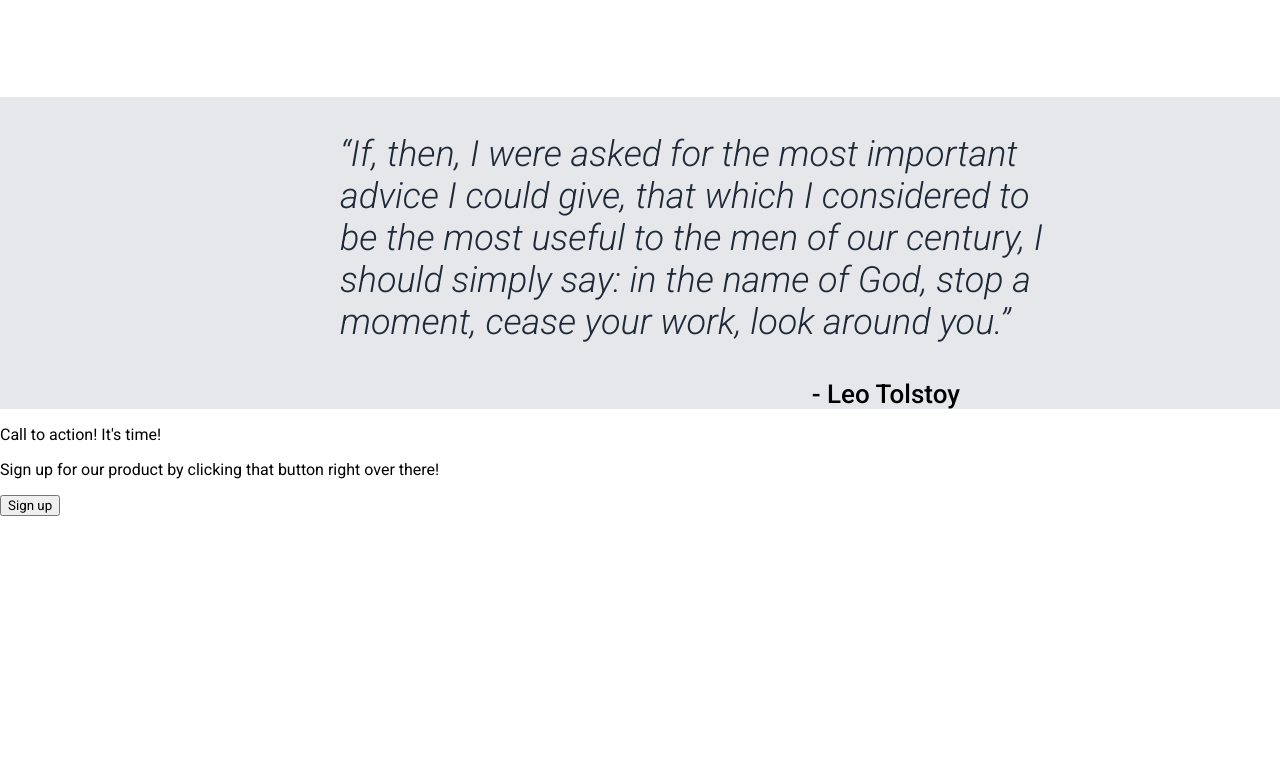
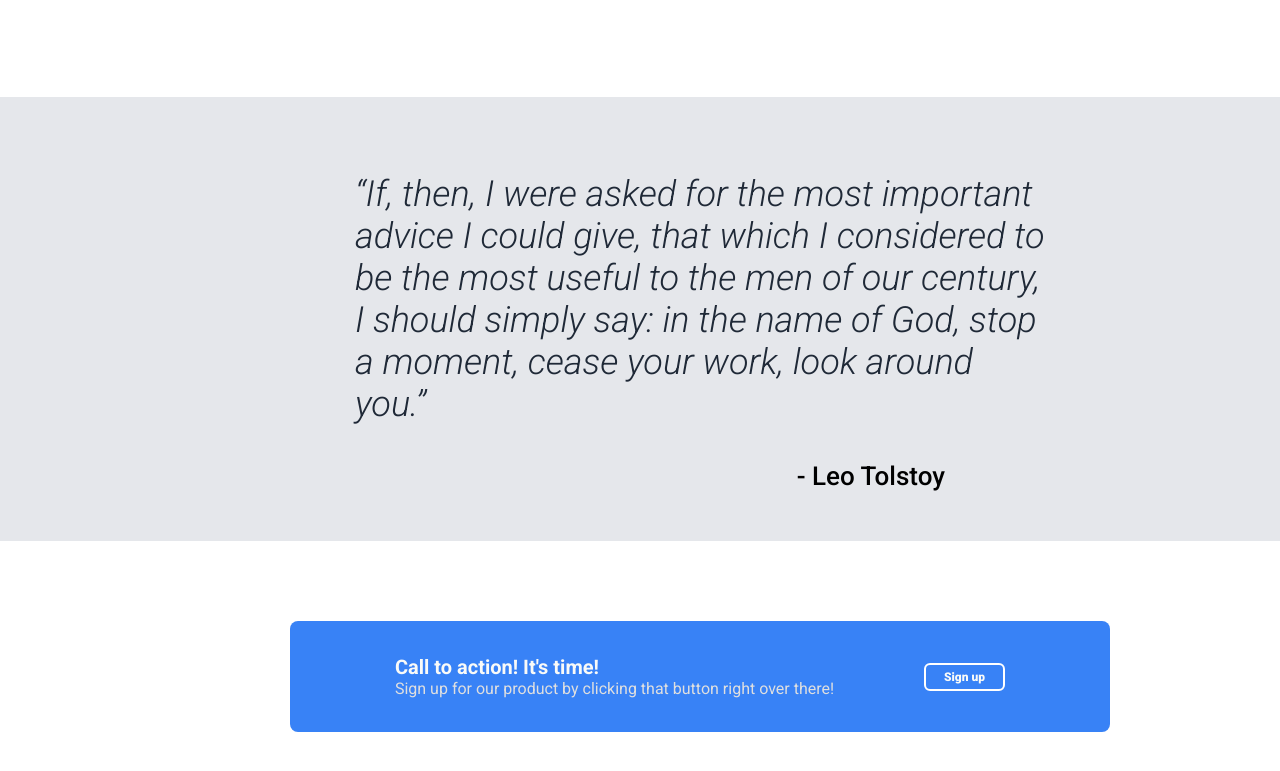
Before and after one commit to CosminBozai/landing, a plain HTML site: page index.html in a window 1280 px wide. Shown: the part 982-1753 px from the top of the page. Before the commit the page ends 1498 px from the top, so only its background shows below. Drawn offline with Linux system fonts and the light colour scheme.

Commit message:
Styled the call to action section

```diff
--- a/styles.css
+++ b/styles.css
@@ -145,12 +145,16 @@ article {
   display: flex;
   justify-content: center;
   align-items: center;
+
+  padding-top: 40px;
+  padding-bottom: 50px;
+
   min-width: 1400px;
   background-color: #e5e7eb;
 }
 
 article div {
-  width: 720px;
+  width: 690px;
 }
 
 .quote {
@@ -167,3 +171,56 @@ article div {
 
   margin: 0 100px 0 0;
 }
+
+/* Call to action */
+.action {
+  display: flex;
+  justify-content: center;
+  align-items: center;
+
+  padding-top: 80px;
+  padding-bottom: 80px;
+
+  min-width: 1400px;
+}
+
+.blue-box {
+  display: flex;
+  justify-content: space-around;
+  align-items: center;
+
+  width: 700px;
+  padding: 34px 60px 34px 60px;
+
+  border-radius: 8px;
+
+  background-color: #3882f6;
+}
+
+.firstp {
+  color: #f9faf8;
+  font-size: 20px;
+  font-weight: 600;
+
+  margin: 0;
+}
+
+.secondp {
+  color: #dfdfdf;
+  font-weight: 400;
+
+  margin: 0;
+}
+
+.blue-box button {
+  color: #f9faf8;
+  font-size: 12px;
+  font-weight: 800;
+  background-color: #3882f6;
+
+  padding: 5px 18px 5px 18px;
+  border: 2px solid white;
+  border-radius: 6px;
+
+  cursor: pointer;
+}
```
